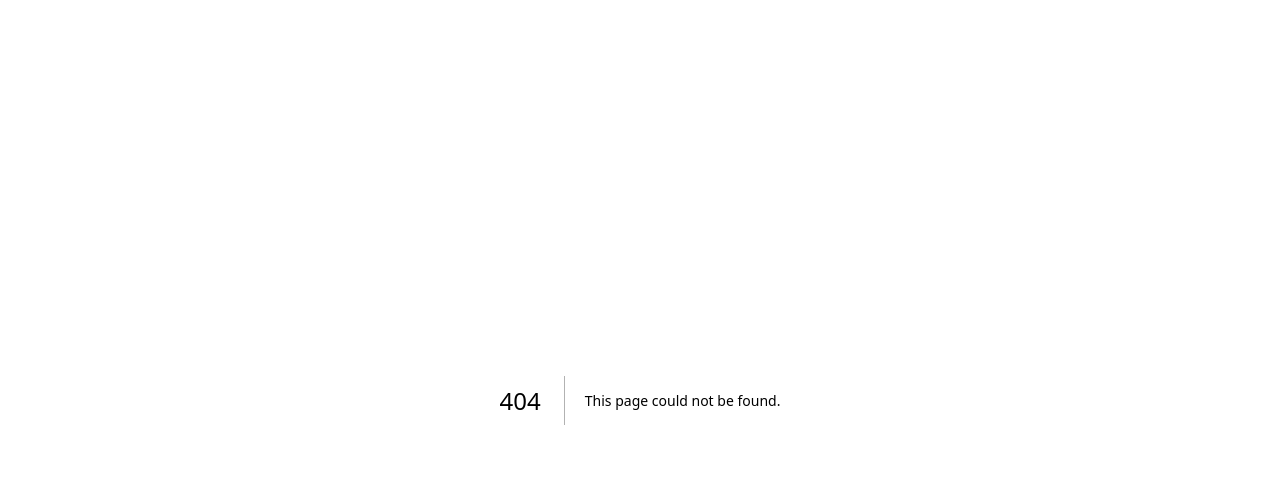
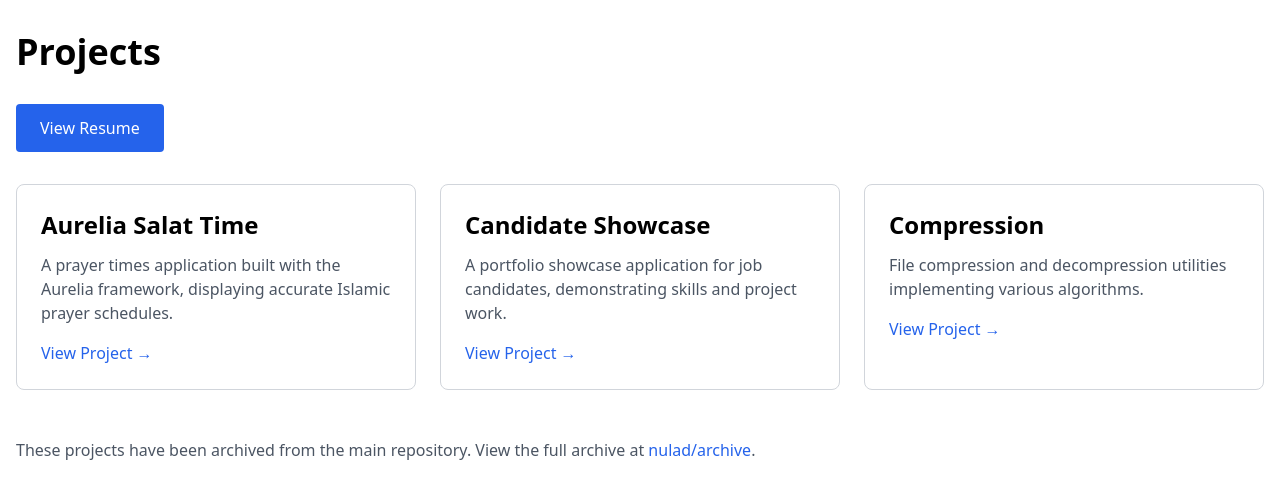
Before and after one commit to nulad/nulad.github.io, a Next.js app: page /projects in a window 1280 px wide. Before the commit this address had no page. Shown: the top 498 px of the page. Built offline with nearby package versions, Linux system fonts and the light colour scheme.

Commit message:
Update beads tracking

```diff
--- /dev/null
+++ b/app/projects/page.js
@@ -0,0 +1,74 @@
+export default function ProjectsPage() {
+  const projects = [
+    {
+      id: 1,
+      title: 'Aurelia Salat Time',
+      description: 'A prayer times application built with the Aurelia framework, displaying accurate Islamic prayer schedules.',
+      url: 'https://github.com/nulad/archive/tree/main/aurelia-salat-time'
+    },
+    {
+      id: 2,
+      title: 'Candidate Showcase',
+      description: 'A portfolio showcase application for job candidates, demonstrating skills and project work.',
+      url: 'https://github.com/nulad/archive/tree/main/candidate-showcase'
+    },
+    {
+      id: 3,
+      title: 'Compression',
+      description: 'File compression and decompression utilities implementing various algorithms.',
+      url: 'https://github.com/nulad/archive/tree/main/compression'
+    }
+  ];
+
+  return (
+    <main className="container mx-auto px-4 py-8">
+      <h1 className="text-4xl font-bold mb-8">Projects</h1>
+
+      <div className="mb-8">
+        <a
+          href="/resume.pdf"
+          className="inline-block bg-blue-600 text-white px-6 py-3 rounded hover:bg-blue-700 transition"
+          target="_blank"
+          rel="noopener noreferrer"
+        >
+          View Resume
+        </a>
+      </div>
+
+      <div className="grid gap-6 md:grid-cols-2 lg:grid-cols-3">
+        {projects.map(project => (
+          <div
+            key={project.id}
+            className="border border-gray-300 rounded-lg p-6 hover:shadow-lg transition"
+          >
+            <h2 className="text-2xl font-semibold mb-3">{project.title}</h2>
+            <p className="text-gray-600 mb-4">{project.description}</p>
+            <a
+              href={project.url}
+              className="text-blue-600 hover:text-blue-800 font-medium"
+              target="_blank"
+              rel="noopener noreferrer"
+            >
+              View Project →
+            </a>
+          </div>
+        ))}
+      </div>
+
+      <div className="mt-12">
+        <p className="text-gray-600">
+          These projects have been archived from the main repository. View the full archive at{' '}
+          <a
+            href="https://github.com/nulad/archive"
+            className="text-blue-600 hover:text-blue-800 font-medium"
+            target="_blank"
+            rel="noopener noreferrer"
+          >
+            nulad/archive
+          </a>
+          .
+        </p>
+      </div>
+    </main>
+  );
+}
```
Also changed, not shown: 2 other files (tests, documents, lock files or other folders).
